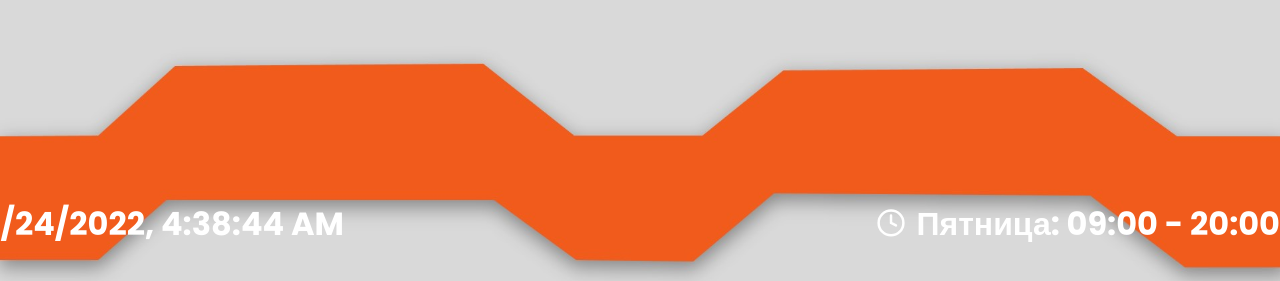
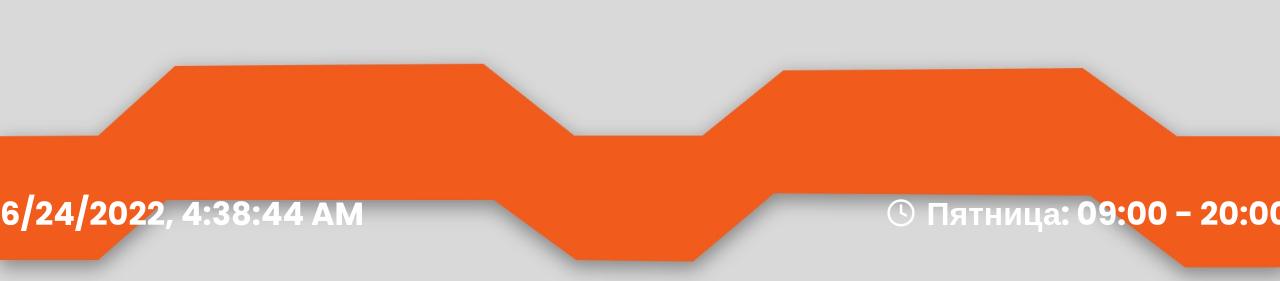
Before and after one commit to Farrux02/mars-modme, a plain HTML site: page src/index.html in a window 1280 px wide. Shown: the top 281 px of the page. Drawn offline with Linux system fonts and the light colour scheme.

Commit message:
fix: fix styles

```diff
--- a/src/style.css
+++ b/src/style.css
@@ -38,12 +38,12 @@ a {
     font-size: 32px;
     color: #fff;
     margin-left: 40px;
-    top: 200px;
-    left: -60px;
+    top: 190px;
+    left: -40px;
 }
 
 .header-day {
-    left: 0;
+    left: 10px;
 }
 
 .header-link {
```
